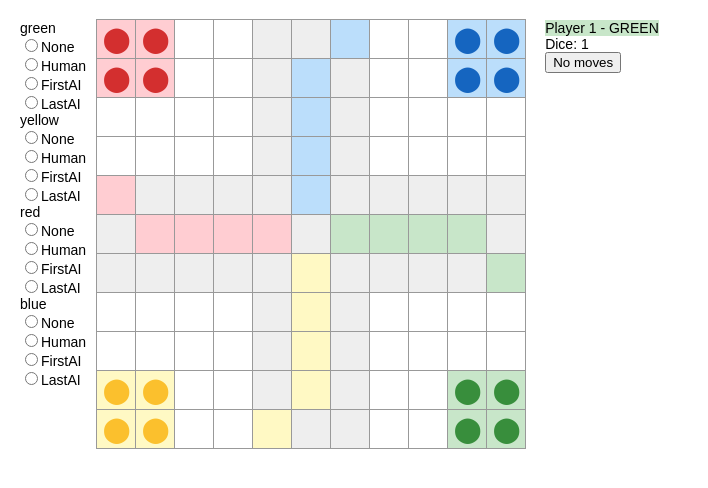
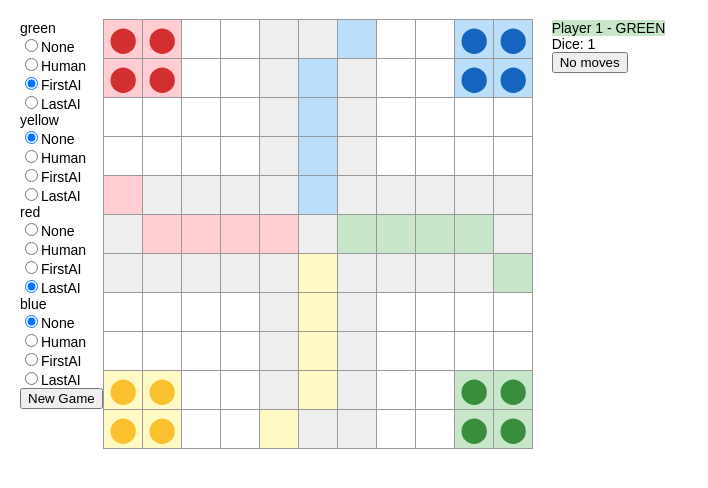
Before and after one commit to adam-zielonka/chinczyk, a React (Create React App) app: page / in a window 1280 px wide. Shown: the top 488 px of the page, without its empty margins (0-708 px from the left). Built offline with nearby package versions, Linux system fonts and the light colour scheme.

Commit message:
Players setter

```diff
--- a/src/Game/Game.tsx
+++ b/src/Game/Game.tsx
@@ -5,6 +5,7 @@ import './Game.css'
 import Player, { IPlayer } from './Player'
 import PlayerFirst from './PlayerFirst'
 import PlayerLast from './PlayerLast'
+import Setup, { PlayerType } from './Setup'
 import Square from './Square'
 
 export interface IGameState {
@@ -13,18 +14,41 @@ export interface IGameState {
   dice: Dice,
   winner: number,
   counter: number,
-  players: IPlayer[]
+  players: IPlayer[],
+  playerList: PlayerType[]
 }
 
 export default class Game extends React.Component<null, IGameState> {
 
   constructor(props) {
     super(props)
+    const playerList = [,
+      PlayerType.FirstAI,
+      PlayerType.None,
+      PlayerType.LastAI,
+      PlayerType.None
+    ]
     const players: IPlayer[] = []
-    players.push(new PlayerFirst(1))
-    players.push(new PlayerLast(2))
-    players.push(new PlayerFirst(3))
-    players.push(new PlayerLast(4))
+    let counter = 0
+    for (const type of playerList) {
+      if (type) {
+        switch (type) {
+          case PlayerType.FirstAI:
+            players.push(new PlayerFirst(++counter))
+            break
+          case PlayerType.LastAI:
+            players.push(new PlayerLast(++counter))
+            break
+          case PlayerType.Human:
+            players.push(new Player(++counter))
+            break
+          default:
+            players.push(null)
+            break
+        }
+      }
+    }
+
     this.state = {
       winner: 0,
       token: 1,
@@ -43,9 +67,55 @@ export default class Game extends React.Component<null, IGameState> {
         [2, 2,  ,  , 0, 0, 0,  ,  , 1, 1, ],
         [2, 2,  ,  , 0, 0, 0,  ,  , 1, 1, ]
       ],
-      players
+      players,
+      playerList
     }
   }
+
+  public newGame() {
+    const players: IPlayer[] = []
+    let counter = 0
+    for (const type of this.state.playerList) {
+      if (type) {
+        switch (type) {
+          case PlayerType.FirstAI:
+            players.push(new PlayerFirst(++counter))
+            break
+          case PlayerType.LastAI:
+            players.push(new PlayerLast(++counter))
+            break
+          case PlayerType.Human:
+            players.push(new Player(++counter))
+            break
+          default:
+            players.push(null)
+            break
+        }
+      }
+    }
+    const token = this.nextToken()
+    this.setState({
+      winner: 0,
+      token,
+      counter: 0,
+      dice: new Dice(),
+      filds: [
+        [3, 3,  ,  , 0, 0, 0,  ,  , 4, 4, ],
+        [3, 3,  ,  , 0, 0, 0,  ,  , 4, 4, ],
+        [ ,  ,  ,  , 0, 0, 0,  ,  ,  ,  , ],
+        [ ,  ,  ,  , 0, 0, 0,  ,  ,  ,  , ],
+        [0, 0, 0, 0, 0, 0, 0, 0, 0, 0, 0, ],
+        [0, 0, 0, 0, 0,  , 0, 0, 0, 0, 0, ],
+        [0, 0, 0, 0, 0, 0, 0, 0, 0, 0, 0, ],
+        [ ,  ,  ,  , 0, 0, 0,  ,  ,  ,  , ],
+        [ ,  ,  ,  , 0, 0, 0,  ,  ,  ,  , ],
+        [2, 2,  ,  , 0, 0, 0,  ,  , 1, 1, ],
+        [2, 2,  ,  , 0, 0, 0,  ,  , 1, 1, ]
+      ],
+      players
+    })
+  }
+
 
   public findNextFild(i: number, j: number, count: number) {
     let result
@@ -118,7 +188,7 @@ export default class Game extends React.Component<null, IGameState> {
     this.nextPlayer(this)
   }
 
-  public getCurrentPlayer(token): IPlayer {
+  public getPlayer(token): IPlayer {
     return this.state.players[token - 1]
   }
 
@@ -128,11 +198,20 @@ export default class Game extends React.Component<null, IGameState> {
       this.setState({ winner })
     } else {
       this.state.dice.throw()
-      let token = this.state.token + 1
+      const token = this.nextToken(this)
+      this.setState({ token })
+      setTimeout(() => this.getPlayer(token).play(this), 50)
+    }
+  }
+
+  public nextToken(this): number {
+    let token = this.state.token + 1
+    if (token > 4) { token = 1 }
+    while (!this.getPlayer(token)) {
+      token++
       if (token > 4) { token = 1 }
-      this.setState({ token })
-      setTimeout(() => this.getCurrentPlayer(token).play(this), 200)
     }
+    return token
   }
 
   public posibleActions() {
@@ -223,7 +302,7 @@ export default class Game extends React.Component<null, IGameState> {
 
     return (
       <div className='game'>
-        <Setup game={this} />
+        <Setup playerList={this.state.playerList} game={this}/>
         <div className='game-board'>
           {row}
         </div>
@@ -232,47 +311,3 @@ export default class Game extends React.Component<null, IGameState> {
     )
   }
 }
-
-enum PlayerType {
-  None = 'None',
-  Human = 'Human',
-  FirstAI = 'FirstAI',
-  LastAI = 'LastAI'
-}
-
-const PlayersTypes: PlayerType[] = [
-  PlayerType.None,
-  PlayerType.Human,
-  PlayerType.FirstAI,
-  PlayerType.LastAI
-]
-
-
-function Setup( { game } ) {
-  const playerList = [
-    PlayerType.FirstAI,
-    PlayerType.LastAI,
-    PlayerType.FirstAI,
-    PlayerType.LastAI
-  ]
-  const playersSetup = []
-  for (let i = 1; i < 5; ++i) {
-    playersSetup.push(
-      <div key={i} className='setup'>
-        {Colors[i]}
-        {PlayersTypes.map(player => (
-          <div>
-            <input type='radio' name={Colors[i]} id={Colors[i] + player} value={player} />
-            <label htmlFor={Colors[i] + player}>{player}</label>
-          </div>
-        ))}
-      </div>
-    )
-  }
-
-  return (
-    <div className='setups'>
-      {playersSetup}
-    </div>
-  )
-}
--- /dev/null
+++ b/src/Game/Setup.tsx
@@ -0,0 +1,59 @@
+import * as React from 'react'
+import { Colors, Filds, PlayerFilds } from './Consts'
+import Game from './Game'
+
+export enum PlayerType {
+  None = 'None',
+  Human = 'Human',
+  FirstAI = 'FirstAI',
+  LastAI = 'LastAI'
+}
+
+export const PlayersTypes: PlayerType[] = [
+  PlayerType.None,
+  PlayerType.Human,
+  PlayerType.FirstAI,
+  PlayerType.LastAI
+]
+
+export interface ISetupProps {
+  game: Game,
+  playerList: PlayerType[],
+}
+
+export default class Setup extends React.Component<ISetupProps, null> {
+
+  public setPlayerType(game: Game, id: number, ai: PlayerType) {
+    const playerList = game.state.playerList
+    playerList[id] = ai
+    game.setState({ playerList })
+  }
+
+  public render() {
+    const playersSetup = []
+    for (let i = 1; i < 5; ++i) {
+      playersSetup.push(
+        <div key={i} className='setup'>
+          {Colors[i]}
+          {PlayersTypes.map(player => (
+            <div key={player + i}>
+              <input type='radio' name={Colors[i]} id={Colors[i] + player} value={player}
+                checked={player === this.props.playerList[i]} onChange={this.setPlayerType.bind(this, this.props.game , i, player)}/>
+              <label htmlFor={Colors[i] + player}>{player}</label>
+            </div>
+          ))}
+        </div>
+      )
+    }
+
+    return (
+      <div className='setups'>
+        {playersSetup}
+        <button onClick={this.props.game.newGame.bind(this.props.game)}>
+          New Game
+        </button>
+      </div>
+    )
+  }
+
+}
```
